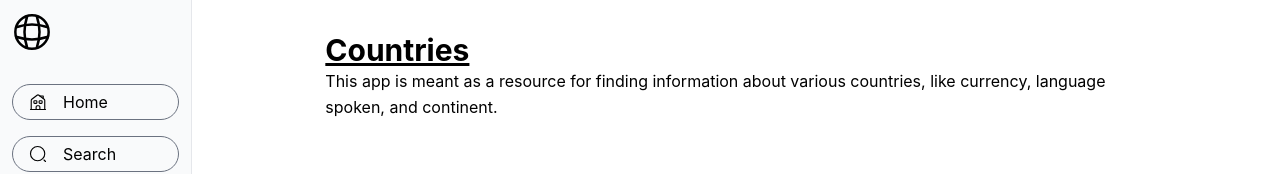
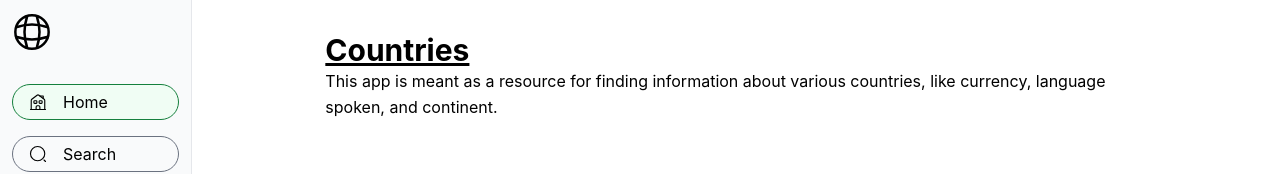
Before and after one commit to JakeDawkins/countries, a Next.js app: page / in a window 1280 px wide. Shown: the top 174 px of the page. Built offline with nearby package versions, Linux system fonts and the light colour scheme.

Commit message:
active path in navbar

```diff
--- a/src/components/navBar/index.tsx
+++ b/src/components/navBar/index.tsx
@@ -2,26 +2,28 @@ import React, { useEffect, useState } from 'react';
 import Icon, { IconName } from '../icon';
 import Link from 'next/link';
 import useBreakpoint from '../../utils/useBreakpoint';
+import { useRouter } from 'next/router';
 
 interface NavItemProps {
   href: string;
   label: string;
   icon: IconName;
   isCollapsed: boolean;
+  isActive?: boolean;
 }
 /**
  * A single link button in the navbar
  *
  * controls the growing/shrinking buttons and their animations
  */
-function NavItem({ href, label, isCollapsed, icon }: NavItemProps) {
+function NavItem({ href, label, isCollapsed, icon, isActive }: NavItemProps) {
   return (
     <Link aria-label={isCollapsed ? label : undefined} href={href}>
       <div
         // collapsed: 36px high/wide = 2px total border, 16px total pad, 18px icon
-        className={`mt-4 flex flex-row h-9 p-2 px-4 items-center border border-gray-500 rounded-full overflow-x-clip ${
+        className={`mt-4 flex flex-row h-9 p-2 px-4 items-center border rounded-full overflow-x-clip ${
           isCollapsed ? 'w-9 px-2' : 'w-full'
-        }`}
+        } ${isActive ? 'border-green-700 bg-green-50' : 'border-gray-500'}`}
         style={{
           transition: 'all 0.3s',
         }}
@@ -46,6 +48,8 @@ function NavItem({ href, label, isCollapsed, icon }: NavItemProps) {
 }
 
 function NavBar() {
+  const { pathname } = useRouter();
+  // const path = router.pathname
   // set up the default collapsed state. If the window is over 640px, it will
   // be expanded by default. For small devices, it will be collapsed by default.
   // changing the width of the window after original render will automatically
@@ -76,6 +80,7 @@ function NavBar() {
               label="Home"
               icon="home"
               isCollapsed={isCollapsed}
+              isActive={pathname === '/'}
             />
           </li>
           <li>
@@ -84,6 +89,7 @@ function NavBar() {
               label="Search"
               icon="search"
               isCollapsed={isCollapsed}
+              isActive={pathname.startsWith('/search')}
             />
           </li>
           <li>
@@ -92,6 +98,7 @@ function NavBar() {
               label="List"
               icon="list"
               isCollapsed={isCollapsed}
+              isActive={pathname.startsWith('/list')}
             />
           </li>
         </ul>
```
